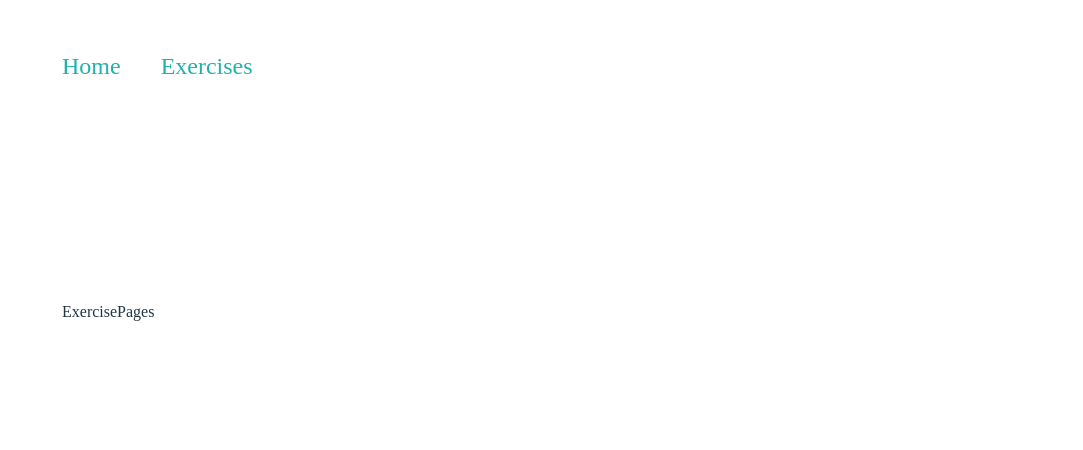
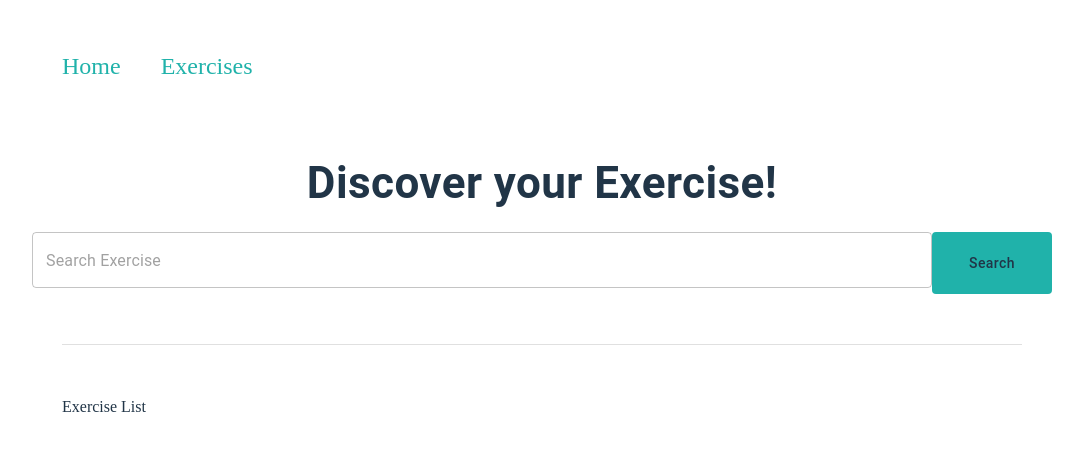
Before and after one commit to dong135790/ProgresPoint, a React (Vite) app: page /exercise in a window 1280 px wide. Shown: the top 450 px of the page, without its empty margins (98-1181 px from the left). Built offline with nearby package versions, Linux system fonts and the light colour scheme.

Commit message:
SearchBar addition and added SearchBar and ExerciseList Components

```diff
--- a/src/App.css
+++ b/src/App.css
@@ -58,16 +58,14 @@ body {
 }
 
 .hero-banner-img {
-  position: absolute;
   right: 10%;
   top: 10%;
-  transform: translateX(-20%);
   max-width: 100%;
   max-height: 90vh;
   height: auto;
   /* width: auto;
   height: auto; */
-  max-height: 90vh;
+  /* max-height: 90vh; */
   border-radius: 20px 0px 0px 20px;
   object-fit: cover;
 }
--- a/src/App.jsx
+++ b/src/App.jsx
@@ -9,7 +9,7 @@ function App() {
   return (
     <>
       <NavBar />
-      <Box sx={{ paddingTop: '300px', paddingX: 20 }}>
+      <Box sx={{ paddingTop: '150px', paddingX: 20 }}>
         <Routes>
           <Route path="/" element={<HomePage />} />
           <Route path="/exercise" element={<ExercisePage />} />
--- /dev/null
+++ b/src/components/ExerciseList.jsx
@@ -0,0 +1,11 @@
+import React from 'react'
+
+const ExerciseList = () => {
+  return (
+    <>
+        Exercise List
+    </>
+  )
+}
+
+export default ExerciseList
--- /dev/null
+++ b/src/components/SearchBar.jsx
@@ -0,0 +1,55 @@
+import React from 'react'
+import { useState } from 'react'
+import { Box, Button, Stack, TextField, Typography} from '@mui/material'
+
+const SearchBar = () => {
+    const [search, setSearch] = useState('')
+  return (
+    <>
+        <Stack direction={'column'} alignItems={'center'} justifyContent={'center'} spacing={2}>
+            <Typography
+                fontWeight={600}
+                sx={{ fontSize: { lg: '44px', xs: '30px'}}}
+                textAlign={'center'}
+                >
+                Discover your Exercise!
+            </Typography>
+            <Box
+                position='relative'
+                mt='50px'
+                display= 'flex'
+                flexDirection='row'
+                >
+                <TextField
+                    sx={{ width: { lg: '900px', xs: '500px'}}}
+                    value={search}
+                    onChange={(e) => setSearch(e.target.value)}
+                    placeholder='Search Exercise'
+                    type='text'
+                    style={{
+                        backgroundColor: 'White',
+                        borderRadius: '10px 0px 0px 10px'
+                    }}
+                />
+                <Button
+                position='absolute'
+                backgroundColor= 'blue'
+                color='blue'
+                sx={{
+                    width: { lg: '120px', xs: '50px'},
+                    bgcolor: '#20B2AA',
+                    textTransform: 'none',
+                    borderRadius: 'none',
+                    height: '62px'
+                }}
+                onClick={() => console.log('Searching for: ', search)}
+                >
+                    Search
+                </Button>
+            </Box>
+        </Stack>
+    </>
+  )
+}
+
+export default SearchBar
--- a/src/index.css
+++ b/src/index.css
@@ -24,7 +24,7 @@ a:hover {
 
 body {
   margin: 0;
-  display: flex;
+  /* display: flex; */
   /* place-items: center; */
   min-width: 320px;
   min-height: 100vh;
--- a/src/pages/ExercisePage.jsx
+++ b/src/pages/ExercisePage.jsx
@@ -1,8 +1,26 @@
 import React from 'react'
+import SearchBar from '../components/SearchBar'
+import ExerciseList from '../components/ExerciseList'
+import { Box, Divider } from '@mui/material'
 
 const ExercisePage = () => {
   return (
-    <div>ExercisePages</div>
+    <>
+      <Box>
+        <SearchBar/>
+      </Box>
+      <Divider
+        sx={{
+          bgcolor: 'White',
+          marginTop: '50px',
+          marginBottom: '50px'
+        }}
+      />
+      <Box>
+        <ExerciseList/>
+      </Box>
+
+    </>
   )
 }
 
```
